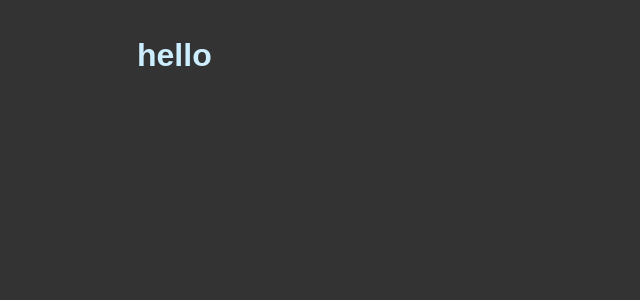
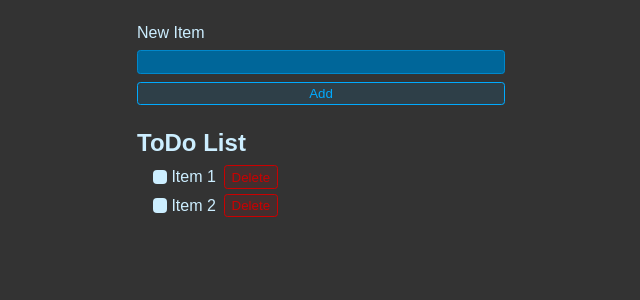
Before and after one commit to Dina2703/todo-vite, a React (Vite) app: page / in a window 1280 px wide. Shown: the top 300 px of the page, without its empty margins (319-959 px from the left). Built offline with nearby package versions, Linux system fonts and the light colour scheme.

Commit message:
JSX structure

```diff
--- a/src/App.jsx
+++ b/src/App.jsx
@@ -2,9 +2,31 @@
 
 function App() {
   return (
-    <div>
-      <h1>hello</h1>
-    </div>
+    <>
+      <form className="new-item-form">
+        <div className="form-row"></div>
+        <label htmlFor="item">New Item</label>
+        <input type="text" id="item" />
+        <button className="btn">Add</button>
+      </form>
+      <h1 className="header">ToDo List</h1>
+      <ul className="list">
+        <li>
+          <label>
+            <input type="checkbox" name="" id="" />
+            Item 1
+          </label>
+          <button className="btn btn-danger">Delete</button>
+        </li>
+        <li>
+          <label>
+            <input type="checkbox" name="" id="" />
+            Item 2
+          </label>
+          <button className="btn btn-danger">Delete</button>
+        </li>
+      </ul>
+    </>
   );
 }
 
```
